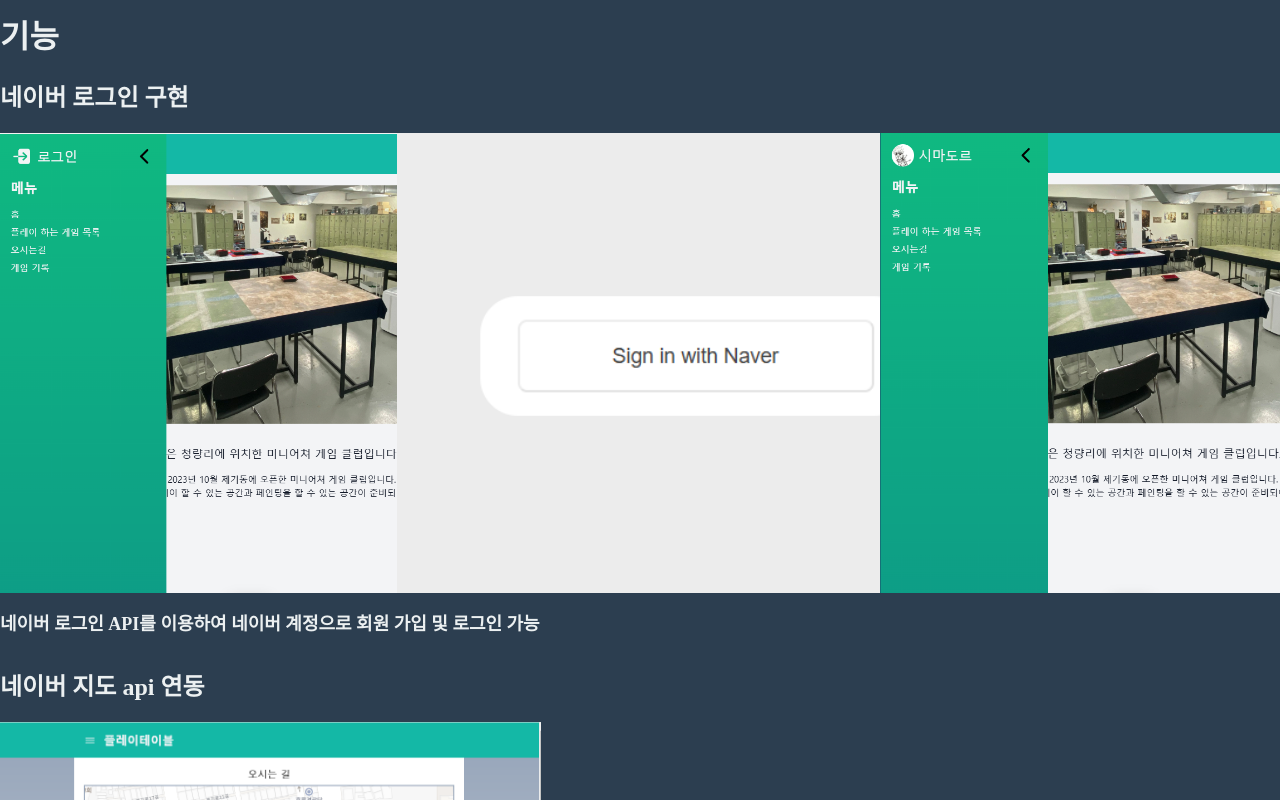
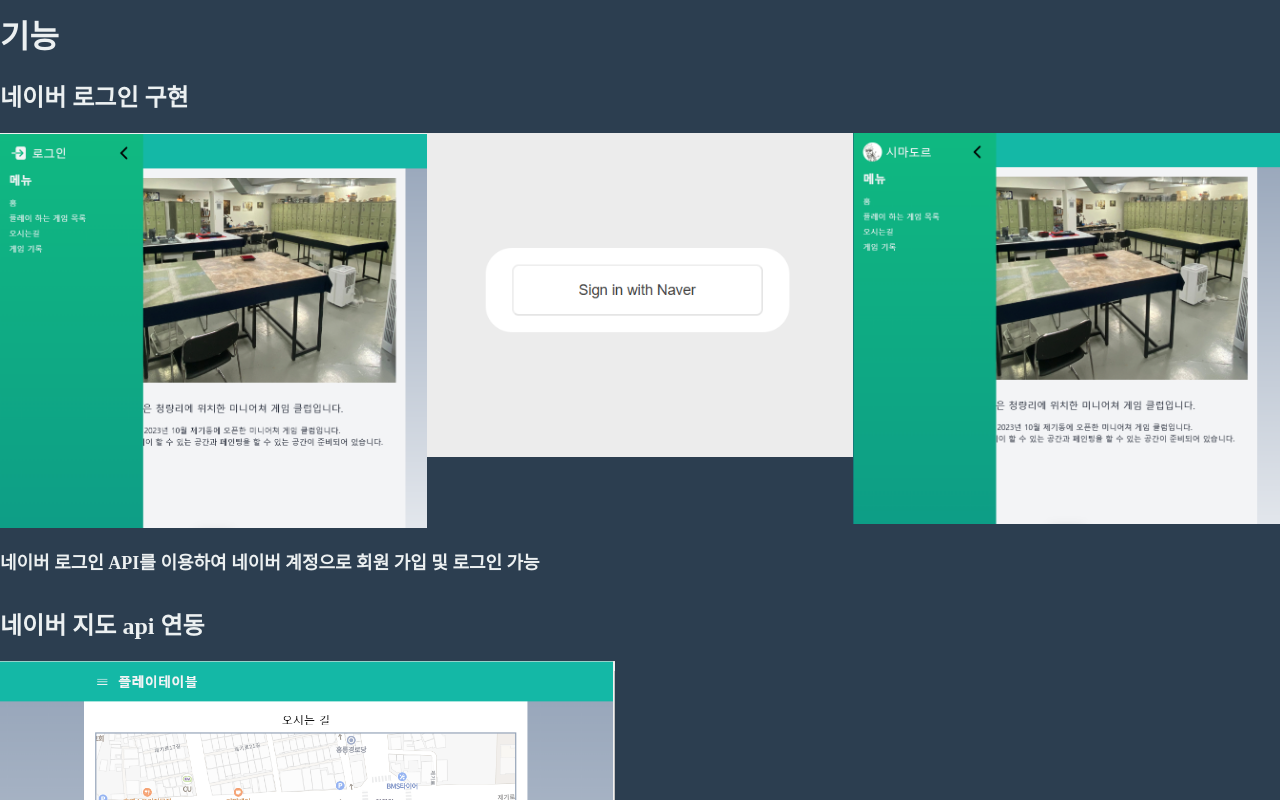
Before and after one commit to Cymadore/jjg_vue, a Vue app: page /jjg_vue/project/0 in a window 1280 px wide. Shown: the part 560-1360 px from the top of the page. Built offline with nearby package versions, Linux system fonts and the light colour scheme.

Commit message:
css수정 빌드

```diff
--- a/src/styles/projectdetail.scss
+++ b/src/styles/projectdetail.scss
@@ -61,9 +61,11 @@
                 .imgBox {
                     overflow: hidden;
                     display: inline-block;
-                    height:460px;
+                    width:100%;
+                    max-width:615px;
+                    max-height:460px;
                     img{
-                        height:100%;
+                        width:100%;
                     }
                 }
             }
```
Also changed, not shown: 3 other files (tests, documents, lock files or other folders).
